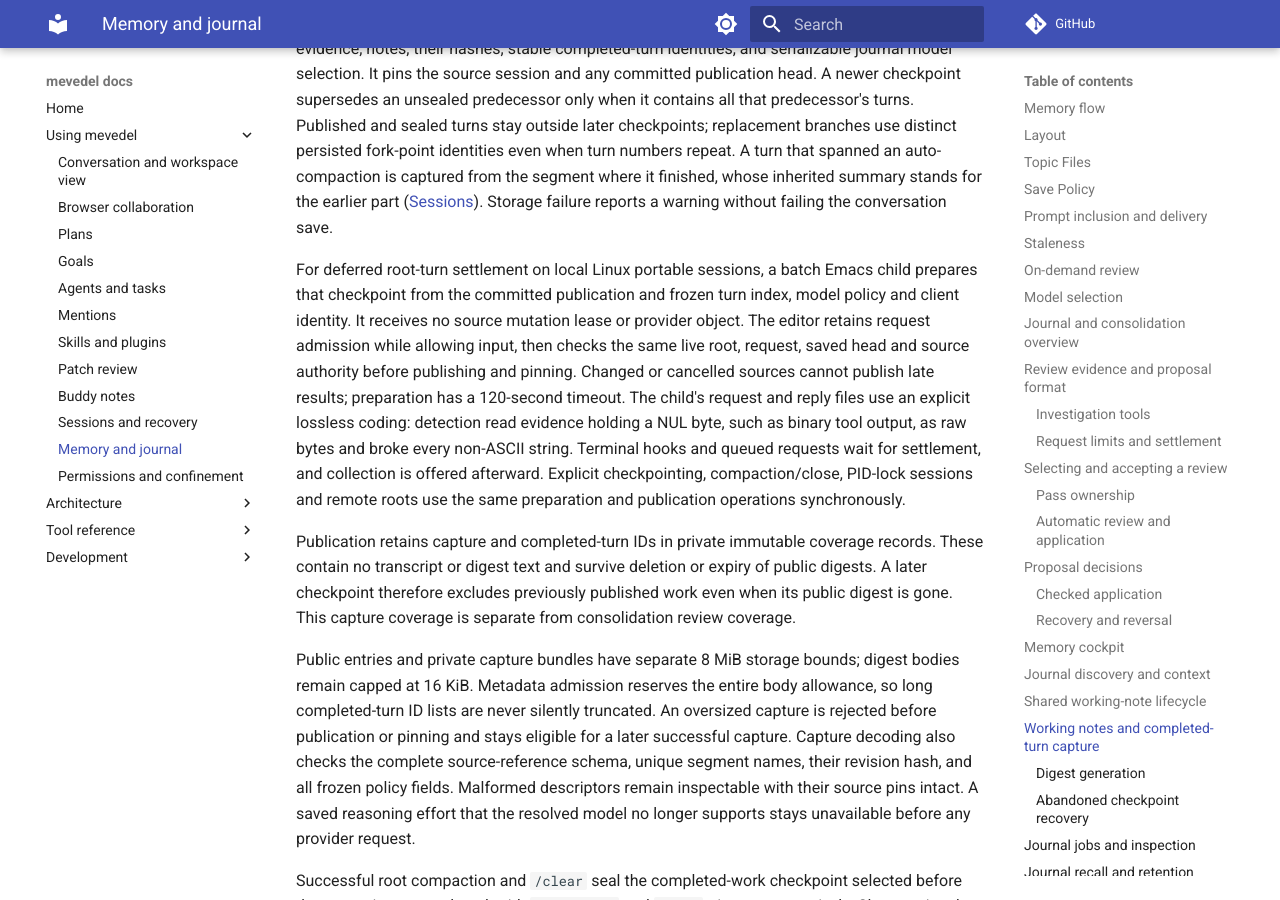
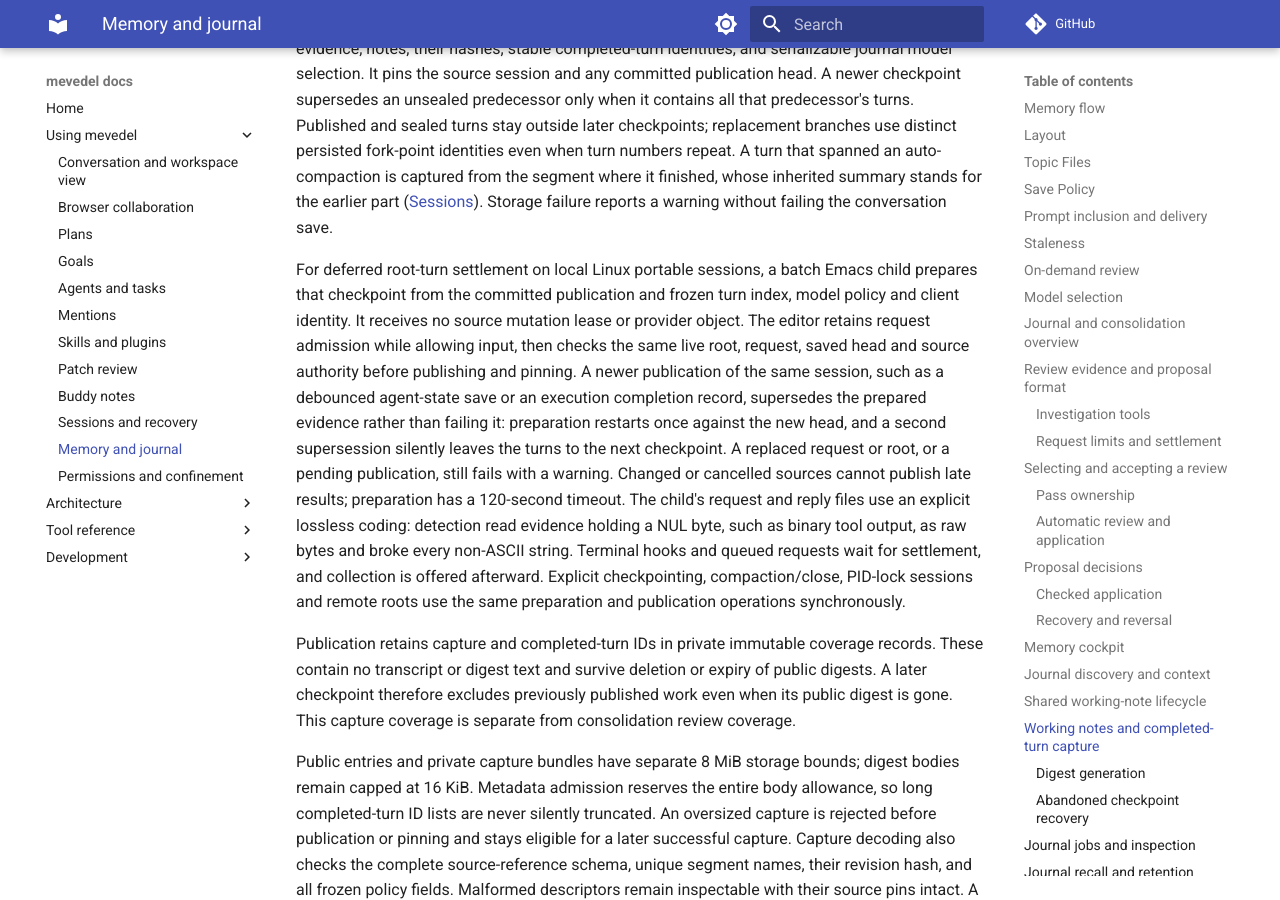
Before and after one commit to FrauH0lle/mevedel, an MkDocs documentation site: the page built from docs/memory.md, in a window 1280 px wide and 900 px high, scrolled down 19694 px. Built offline with MkDocs 1.6.1 and Material for MkDocs 9.7.7, drawn with Linux system fonts in a browser that asks for light colours; comment, search, counter and statistics services are not loaded.

Commit message:
fix(journal): Restart checkpoint preparation after a newer publication
A background-event turn warned "Journal capture checkpoint failed:
Checkpoint source changed during preparation".  Session telemetry showed
the debounced agent-state save (2 s after mailbox consumption) publishing
inside the preparation window, moving only the publication head.  A newer
publication of the same session supersedes the prepared result; it is not
a failure.

* mevedel-journal-capture.el (mevedel-journal-capture-checkpoint-start):
Restart preparation once against the current head when the head moved or
a publication is active or queued; a second supersession yields nil
without publishing or warning, leaving the turns to the next checkpoint.
Lost ownership, worker errors and timeouts still report errors.

* test/test-mevedel-journal-capture-worker.el
(mevedel-journal-capture-checkpoint-start): Assert restart and repeated
supersession.
* test/test-mevedel-turn-checkpoint-worker.el: Drive the real debounced
agent save during preparation through `mevedel--turn-checkpoint'.
* docs/memory.md, docs/adr/0117-publish-journal-results-from-fenced-outcomes.md:
Describe supersession.

```diff
--- a/docs/memory.md
+++ b/docs/memory.md
@@ -871,7 +871,12 @@ Emacs child prepares that checkpoint from the committed publication and frozen
 turn index, model policy and client identity. It receives no source mutation
 lease or provider object. The editor retains request admission while allowing
 input, then checks the same live root, request, saved head and source authority
-before publishing and pinning. Changed or cancelled sources cannot publish late
+before publishing and pinning. A newer publication of the same session, such as
+a debounced agent-state save or an execution completion record, supersedes the
+prepared evidence rather than failing it: preparation restarts once against the
+new head, and a second supersession silently leaves the turns to the next
+checkpoint. A replaced request or root, or a pending publication, still fails
+with a warning. Changed or cancelled sources cannot publish late
 results; preparation has a 120-second timeout. The child's request and reply
 files use an explicit lossless coding: detection read evidence holding a NUL
 byte, such as binary tool output, as raw bytes and broke every non-ASCII string.
```
Also changed, not shown: docs/adr/0117-publish-journal-results-from-fenced-outcomes.md (+24 -1 lines), 7 other files.
